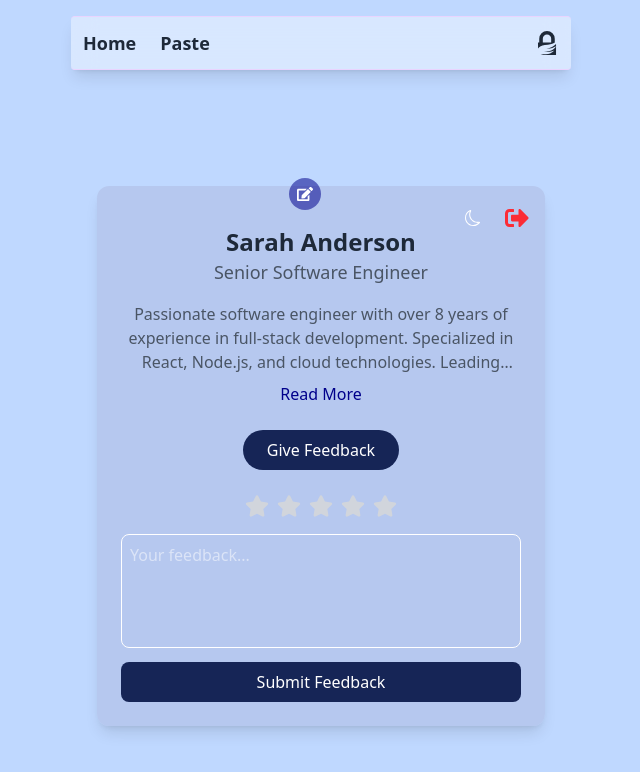
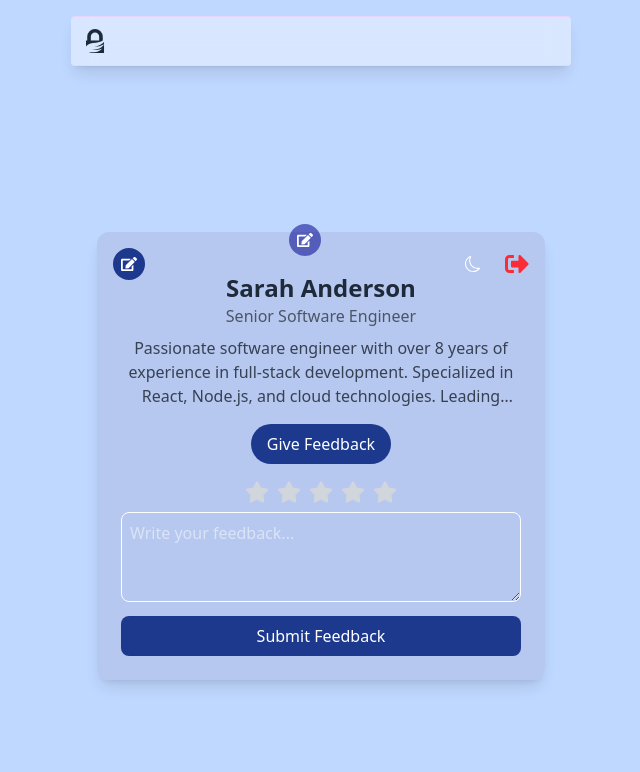
Before and after one commit to manojsingh00963/ICODESAVE, a React (Vite) app: page /auth in a window 1280 px wide. Both pictures are taken after a click on the button "Give Feedback". Shown: the top 772 px of the page, without its empty margins (319-959 px from the left). Built offline with nearby package versions, Linux system fonts and the light colour scheme.

Commit message:
add edit image name bio in auth

```diff
--- a/src/components/Auth.jsx
+++ b/src/components/Auth.jsx
@@ -3,70 +3,61 @@ import { FaStar, FaEdit, FaSignOutAlt } from "react-icons/fa";
 import { BsSun, BsMoon } from "react-icons/bs";
 
 const Auth = () => {
-
-
   const [file, setFile] = useState(null);
-
-  useEffect(() => {
-    // Load the image from localStorage on page load
-    const storedFile = localStorage.getItem('file');
-    if (storedFile) {
-      setFile(storedFile);
-    }
-  }, []);
-
-  function handleChange(e) {
-    const selectedFile = e.target.files[0];
-    if (selectedFile) {
-      const reader = new FileReader();
-      reader.onloadend = () => {
-        // Convert image to base64 and store in localStorage
-        localStorage.setItem('file', reader.result);
-        setFile(reader.result);
-      };
-      reader.readAsDataURL(selectedFile);
-    }
-  }
-
   const [darkMode, setDarkMode] = useState(false);
   const [showFeedback, setShowFeedback] = useState(false);
   const [showLogoutModal, setShowLogoutModal] = useState(false);
   const [rating, setRating] = useState(0);
   const [feedback, setFeedback] = useState("");
   const [showFullBio, setShowFullBio] = useState(false);
+  const [editMode, setEditMode] = useState(false);
 
-  const userData = {
+  // Editable User Data
+  const [userData, setUserData] = useState({
     name: "Sarah Anderson",
     profession: "Senior Software Engineer",
     bio: "Passionate software engineer with over 8 years of experience in full-stack development. Specialized in React, Node.js, and cloud technologies. Leading technical initiatives and mentoring junior developers. Always eager to learn and explore new technologies while building scalable solutions.",
-    avatar: "https://images.unsplash.com/photo-1494790108377-be9c29b29330",
-    socialLinks: {
-      github: "https://github.com",
-      linkedin: "https://linkedin.com",
-      twitter: "https://twitter.com"
-    }
-  };
+    avatar: "https://images.unsplash.com/photo-1494790108377-be9c29b29330"
+  });
 
+  // Load data from localStorage on mount
   useEffect(() => {
+    const storedFile = localStorage.getItem('file');
+    if (storedFile) setFile(storedFile);
+
     const savedMode = localStorage.getItem("darkMode");
     if (savedMode) setDarkMode(JSON.parse(savedMode));
   }, []);
 
+  // Handle file upload
+  const handleChange = (e) => {
+    const selectedFile = e.target.files[0];
+    if (selectedFile) {
+      const reader = new FileReader();
+      reader.onloadend = () => {
+        localStorage.setItem('file', reader.result);
+        setFile(reader.result);
+      };
+      reader.readAsDataURL(selectedFile);
+    }
+  };
+
+  // Toggle Dark Mode
   const toggleDarkMode = () => {
     const newMode = !darkMode;
     setDarkMode(newMode);
     localStorage.setItem("darkMode", JSON.stringify(newMode));
   };
 
-  const handleLogout = () => {
-    setShowLogoutModal(true);
-  };
+  // Handle Logout
+  const handleLogout = () => setShowLogoutModal(true);
 
   const confirmLogout = () => {
     console.log("Logging out...");
     setShowLogoutModal(false);
   };
 
+  // Handle Feedback Submission
   const handleFeedbackSubmit = (e) => {
     e.preventDefault();
     console.log("Feedback submitted:", { rating, feedback });
@@ -75,16 +66,24 @@ const Auth = () => {
     setFeedback("");
   };
 
+  // Handle Profile Edit Submission
+  const handleProfileSubmit = (e) => {
+    e.preventDefault();
+    setEditMode(false);
+    console.log("Profile Updated:", userData);
+  };
+
   return (
     <div className={`min-h-screen pt-32 flex items-center justify-center p-4 ${darkMode ? "bg-gray-900" : "bg-[#bfd8ff]"}`}>
       <div className={`max-w-md w-full rounded-xl shadow-lg p-6 relative ${darkMode ? "bg-gray-800" : "bg-[#b4c3e9ba]"}`}>
+        {/* Top Right Buttons */}
         <div className="absolute top-4 right-4 flex items-center gap-4">
           <button
             onClick={toggleDarkMode}
             className="p-2 rounded-full hover:bg-gray-200 dark:hover:bg-gray-700 transition-colors"
             aria-label={darkMode ? "Switch to light mode" : "Switch to dark mode"}
           >
-            {darkMode ? <BsSun className="text-white" /> : <BsMoon />}
+            {darkMode ? <BsSun className="text-white text-[20px]" /> : <BsMoon />}
           </button>
           <button
             onClick={handleLogout}
@@ -95,108 +94,113 @@ const Auth = () => {
           </button>
         </div>
 
+        {/* Edit Button on Left */}
+        <button
+          onClick={() => setEditMode(true)}
+          className="absolute top-4 left-4 p-2 bg-blue-900 text-white rounded-full hover:bg-blue-700 transition-colors"
+        >
+          <FaEdit />
+        </button>
+
+        {/* Profile Picture */}
         <div className="flex flex-col items-center">
           <div className="relative">
-            {file && <img src={file}
+            {file && (
+              <img
+                src={file}
                 alt="Profile"
                 className="w-32 h-32 rounded-full object-cover border-4 border-[#00008b57]"
-              onError={(e) => {
-                e.target.src = "https://images.unsplash.com/photo-1494790108377-be9c29b29330";
-              }}
-            />}
-            <button
-              className="absolute bottom-0 right-0 p-2 bg-[#00008b88] rounded-full text-white hover:bg-blue-900 transition-colors cursor-pointer "
-              aria-label="Edit profile picture "
-
-            >
-              <FaEdit >
-                <input type="file" onChange={handleChange} />
-              </FaEdit>
-            </button>
+              />
+            )}
+            <label className="absolute bottom-0 right-0 p-2 bg-[#00008b88] rounded-full text-white cursor-pointer">
+              <FaEdit />
+              <input
+                type="file"
+                className="hidden"
+                onChange={handleChange}
+              />
+            </label>
           </div>
 
+          {/* Profile Info */}
+          {!editMode ? (
+            <>
               <h1 className={`mt-4 text-2xl font-bold ${darkMode ? "text-white" : "text-gray-800"}`}>
                 {userData.name}
               </h1>
-          <p className={`text-lg ${darkMode ? "text-gray-300" : "text-gray-600"}`}>
+              <p className={`${darkMode ? "text-gray-300" : "text-gray-600"}`}>
                 {userData.profession}
               </p>
-
-          <div className="mt-4 text-center">
-            <p className={`${darkMode ? "text-gray-300" : "text-gray-600"} ${showFullBio ? "" : "line-clamp-3"}`}>
+              <p className={`mt-2 text-center ${darkMode ? "text-gray-400" : "text-gray-700"} ${showFullBio ? "" : "line-clamp-3"}`}>
                 {userData.bio}
               </p>
-            <button
-              onClick={() => setShowFullBio(!showFullBio)}
-              className="text-[darkblue] hover:text-blue-900 mt-2 transition-colors cursor-pointer "
-            >
-              {showFullBio ? "Show Less" : "Read More"}
+            </>
+          ) : (
+            <form onSubmit={handleProfileSubmit} className="mt-4 w-full">
+              <input
+                type="text"
+                value={userData.name}
+                onChange={(e) => setUserData({ ...userData, name: e.target.value })}
+                className="w-full p-2 border rounded-lg"
+                required
+              />
+              <input
+                type="text"
+                value={userData.profession}
+                onChange={(e) => setUserData({ ...userData, profession: e.target.value })}
+                className="w-full p-2 border mt-2 rounded-lg"
+                required
+              />
+              <textarea
+                value={userData.bio}
+                onChange={(e) => setUserData({ ...userData, bio: e.target.value })}
+                className="w-full p-2 border mt-2 rounded-lg"
+                rows="3"
+                required
+              />
+              <button className="w-full hover:cursor-pointer bg-blue-900 text-white mt-2 py-2 rounded-lg">
+                Save Changes
               </button>
-          </div>
+            </form>
+          )}
 
+          {/* Feedback Button */}
           <button
             onClick={() => setShowFeedback(!showFeedback)}
-            className="mt-6 bg-blue-950 text-white px-6 py-2 rounded-full hover:bg-blue-900 transition-colors cursor-pointer "
+            className="mt-4 bg-blue-900 hover:cursor-pointer text-white px-4 py-2 rounded-full hover:bg-blue-800 transition-colors"
           >
             Give Feedback
           </button>
 
+          {/* Feedback Section */}
           {showFeedback && (
-            <div className="mt-6 w-full">
-              <div className="flex justify-center gap-2 mb-4">
+            <form onSubmit={handleFeedbackSubmit} className="mt-4 w-full">
+              <div className="flex justify-center gap-2">
                 {[1, 2, 3, 4, 5].map((star) => (
                   <button
                     key={star}
                     onClick={() => setRating(star)}
-                    className={`text-2xl ${star <= rating ? "text-yellow-400" : "text-gray-300"} hover:cursor-pointer `}
+                    className={`text-2xl ${star <= rating ? "text-yellow-400" : "text-gray-300"}`}
                   >
                     <FaStar />
                   </button>
                 ))}
               </div>
-              <form onSubmit={handleFeedbackSubmit}>
               <textarea
                 value={feedback}
                 onChange={(e) => setFeedback(e.target.value)}
-                  className="w-full p-2 border rounded-lg resize-none"
-                  rows="4"
-                  placeholder="Your feedback..."
+                className="w-full p-2 border rounded-lg mt-2"
+                rows="3"
+                placeholder="Write your feedback..."
                 required
               />
-                <button
-                  type="submit"
-                  className="mt-2 w-full cursor-pointer bg-blue-950 text-white py-2 rounded-lg hover:bg-blue-900 transition-colors"
-                >
+              <button className="w-full bg-blue-900 hover:cursor-pointer text-white mt-2 py-2 rounded-lg">
                 Submit Feedback
               </button>
             </form>
-            </div>
           )}
         </div>
       </div>
-
-      {showLogoutModal && (
-        <div className="fixed inset-0 bg-black bg-opacity-50 flex items-center justify-center p-4">
-          <div className={`bg-white dark:bg-gray-800 rounded-lg p-6 max-w-sm w-full ${darkMode ? "text-white" : "text-gray-800"}`}>
-            <h2 className="text-xl font-bold mb-4">Confirm Logout</h2>
-            <p className="mb-6">Are you sure you want to logout?</p>
-            <div className="flex justify-end gap-4">
-              <button
-                onClick={() => setShowLogoutModal(false)}
-                className="px-4 py-2 border rounded-lg hover:bg-gray-100 dark:hover:bg-gray-700 transition-colors"
-              >
-                Cancel
-              </button>
-              <button
-                onClick={confirmLogout}
-                className="px-4 py-2 bg-red-500 text-white rounded-lg hover:bg-red-600 transition-colors"
-              >
-                Logout
-              </button>
-            </div>
-          </div>
-        </div>
-      )}
     </div>
   );
 };
--- a/src/components/Navbar.jsx
+++ b/src/components/Navbar.jsx
@@ -2,12 +2,13 @@ import React, { useState } from 'react';
 import { SiGnuprivacyguard } from 'react-icons/si';
 import { NavLink } from 'react-router-dom';
 import { FiMenu, FiX } from 'react-icons/fi';
+import { motion, AnimatePresence } from 'framer-motion';
 
 const Navbar = () => {
   const [menuOpen, setMenuOpen] = useState(false);
 
   return (
-    <nav className="fixed z-20 top-4 left-1/2 transform -translate-x-1/2 w-[90vw] max-w-[500px] bg-transparent bg-white/40 border-t border-b border-purple-200 backdrop-blur-md p-3 rounded shadow-lg flex justify-between items-center">
+    <nav className="fixed z-20 top-4 left-1/2 transform -translate-x-1/2 w-[90vw] max-w-[500px] bg-white/40 border-t border-b border-purple-200 backdrop-blur-md p-3 rounded shadow-lg flex justify-between items-center">
 
       {/* Hamburger Menu for Small Screens */}
       <button
@@ -18,9 +19,15 @@ const Navbar = () => {
       </button>
 
       {/* Links */}
-      <div className={`absolute md:relative top-14 md:top-auto left-1/2 md:left-auto transform md:transform-none -translate-x-1/2 md:translate-x-0
-        w-[90vw] md:w-auto bg-white/90 md:bg-transparent backdrop-blur-md md:backdrop-blur-none rounded-lg shadow-md md:shadow-none flex flex-col md:flex-row md:items-center gap-6 p-4 md:p-0
-        ${menuOpen ? "flex" : "hidden md:flex"}`}
+      <AnimatePresence>
+        {menuOpen && (
+          <motion.div
+            initial={{ opacity: 0, y: -20, height: 0 }}
+            animate={{ opacity: 1, y: 0, height: "auto" }}
+            exit={{ opacity: 0, y: -20, height: 0 }}
+            transition={{ type: "spring", stiffness: 120, damping: 15 }}
+            className="z-10 absolute md:relative top-14 md:top-auto left-1/2 md:left-auto transform md:transform-none -translate-x-1/2 md:translate-x-0
+              w-[80vw] md:w-auto bg-white/50 md:bg-transparent backdrop-blur-md md:backdrop-blur-none rounded-lg shadow-md md:shadow-none flex flex-col md:flex-row md:items-center gap-6 p-4 md:p-0"
           >
             <NavLink
               to="/"
@@ -44,7 +51,9 @@ const Navbar = () => {
             >
               Paste
             </NavLink>
-      </div>
+          </motion.div>
+        )}
+      </AnimatePresence>
 
       {/* Logo/Icon */}
       <NavLink to="/auth" className="text-lg text-gray-800 hover:text-[#84bef0] transition duration-300">
```
Also changed, not shown: src/components/Home.jsx (+5 -5 lines), src/components/ViewPaste.jsx (+18 -15 lines). Lines whose indentation alone changed are shown as unchanged.
